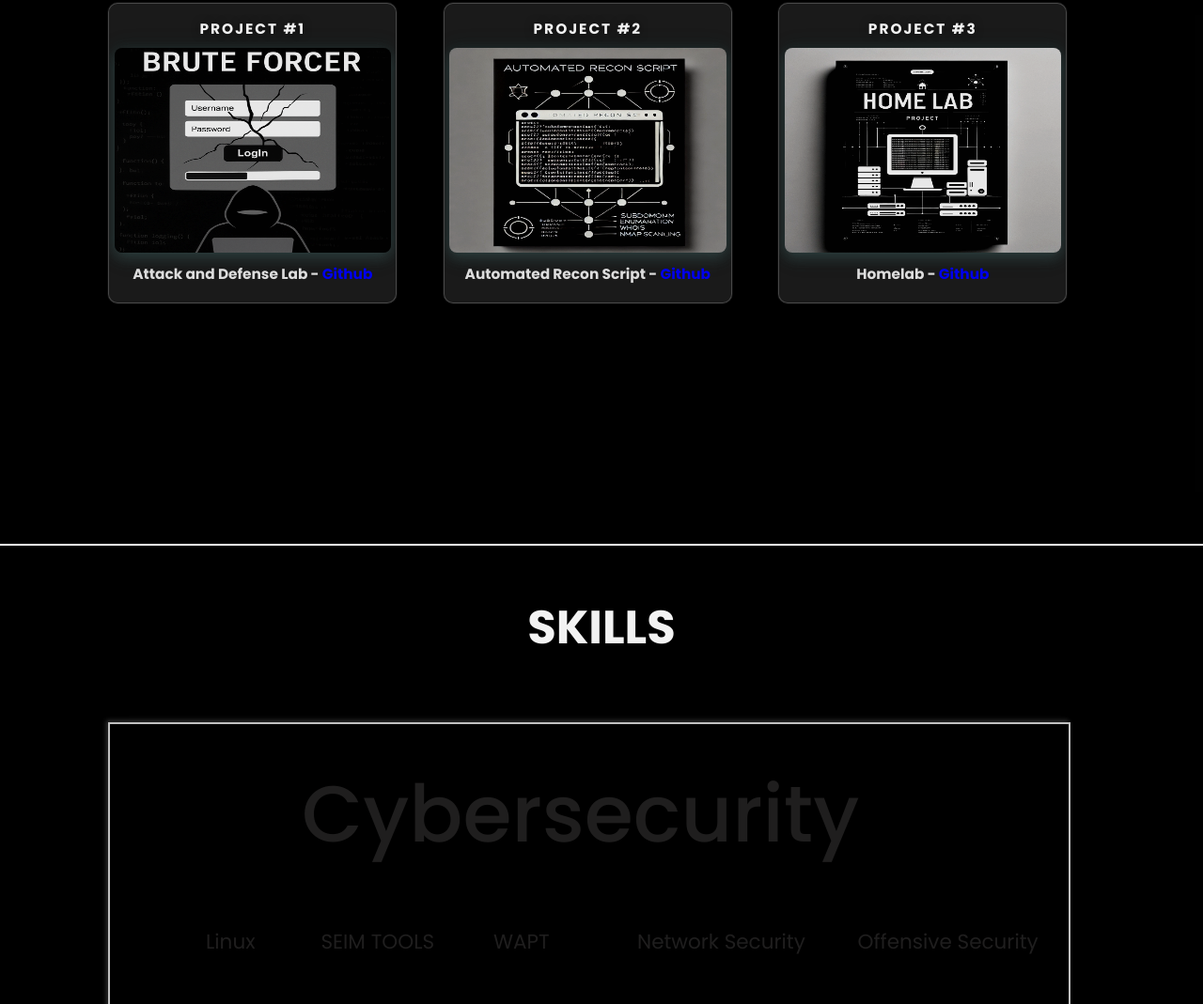
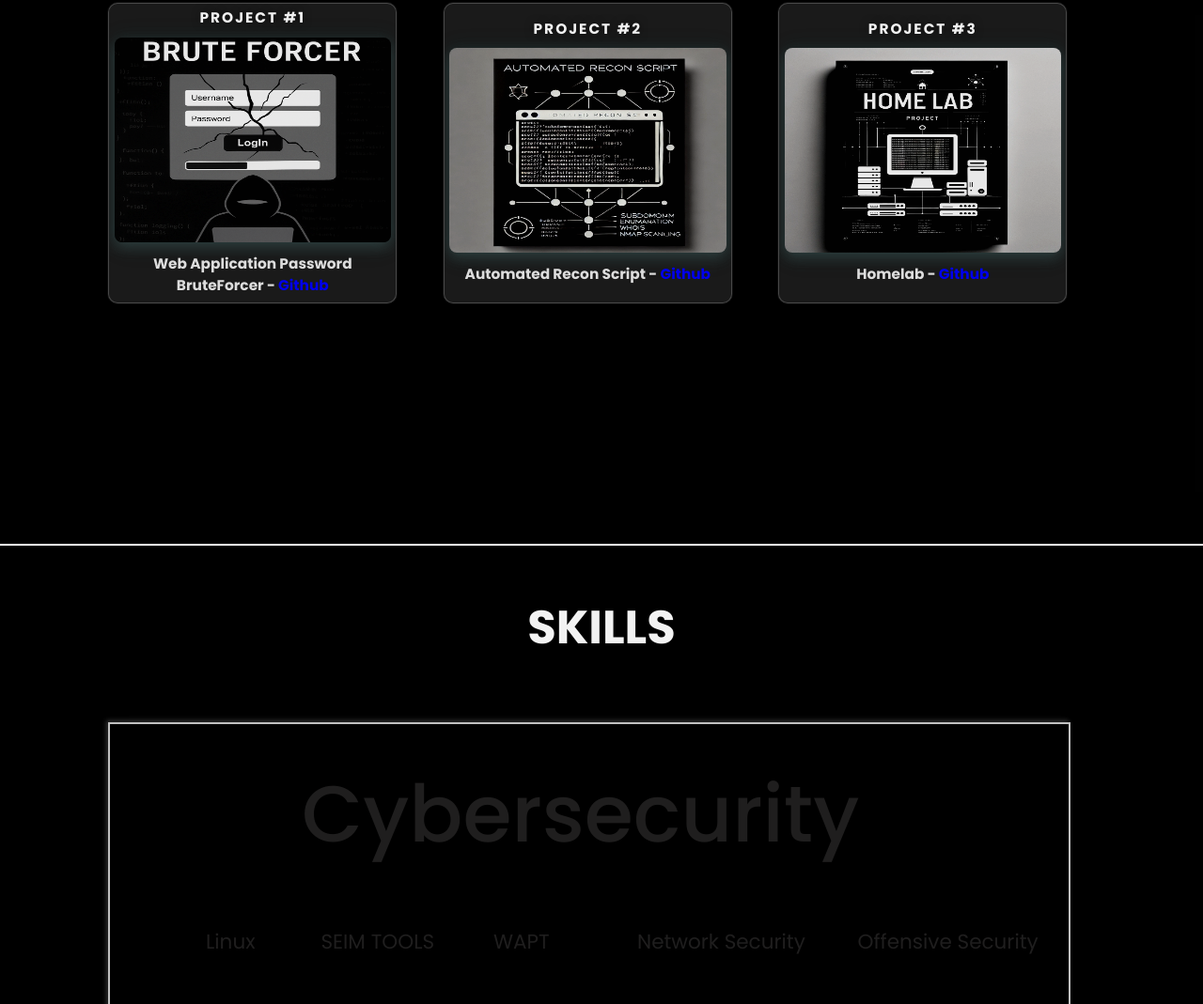
Before and after one commit to mukundvishwa95/mukundvishwa95.github.io, a plain HTML site: page index.html in a window 1280 px wide. Shown: the part 1763-2832 px from the top of the page at 94% size. Drawn offline with nearby package versions, Linux system fonts and the light colour scheme.

Commit message:
Update index.html

```diff
--- a/index.html
+++ b/index.html
@@ -67,7 +67,7 @@
              <div class="p1">
                  <h1>Project #1</h1>
                  <img src="project-image1.png">
-                 <h2>Attack and Defense Lab - <a href="#">Github</a></h2>
+                 <h2>Web Application Password BruteForcer - <a href="#">Github</a></h2>
                 </div>
                 <div class="p1">
                     <h1>Project #2</h1>
```
